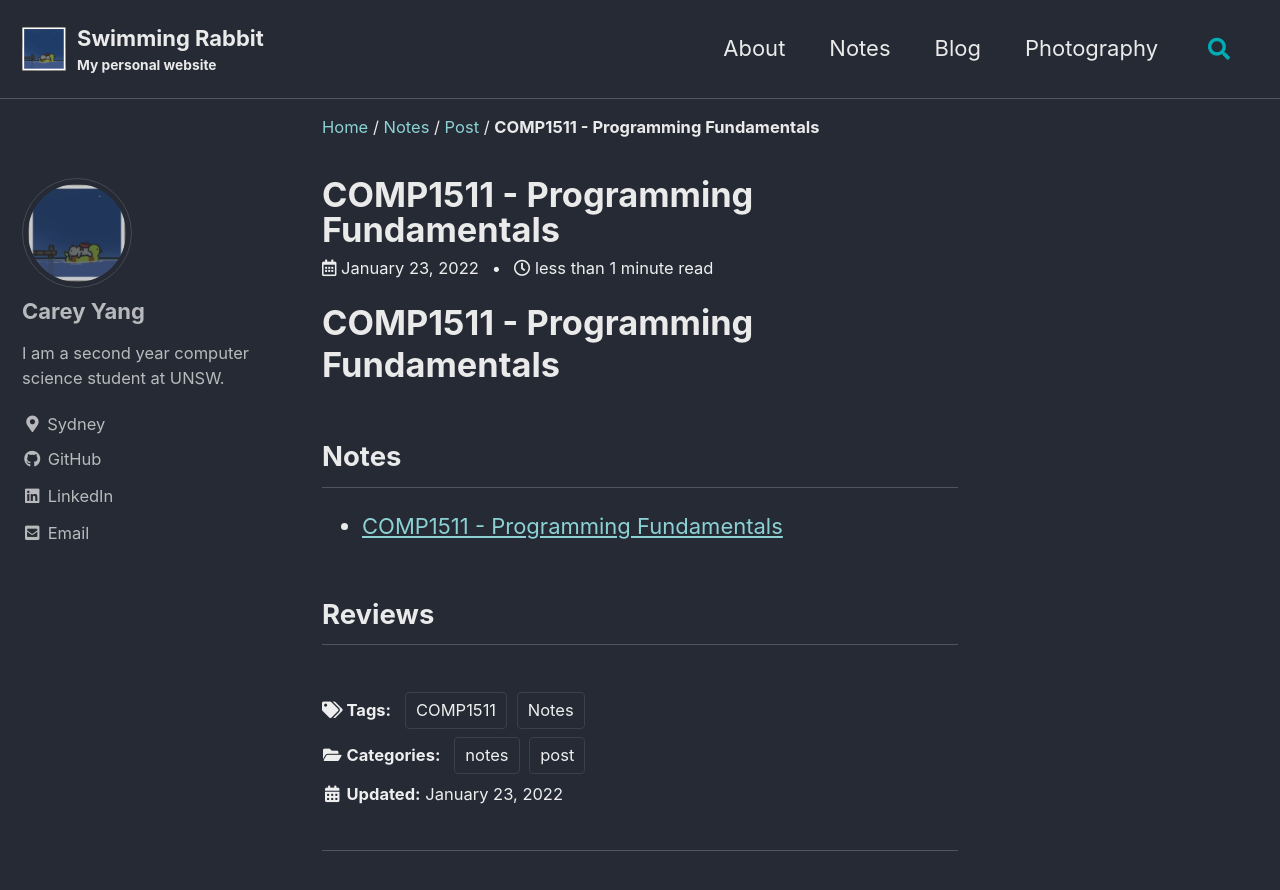
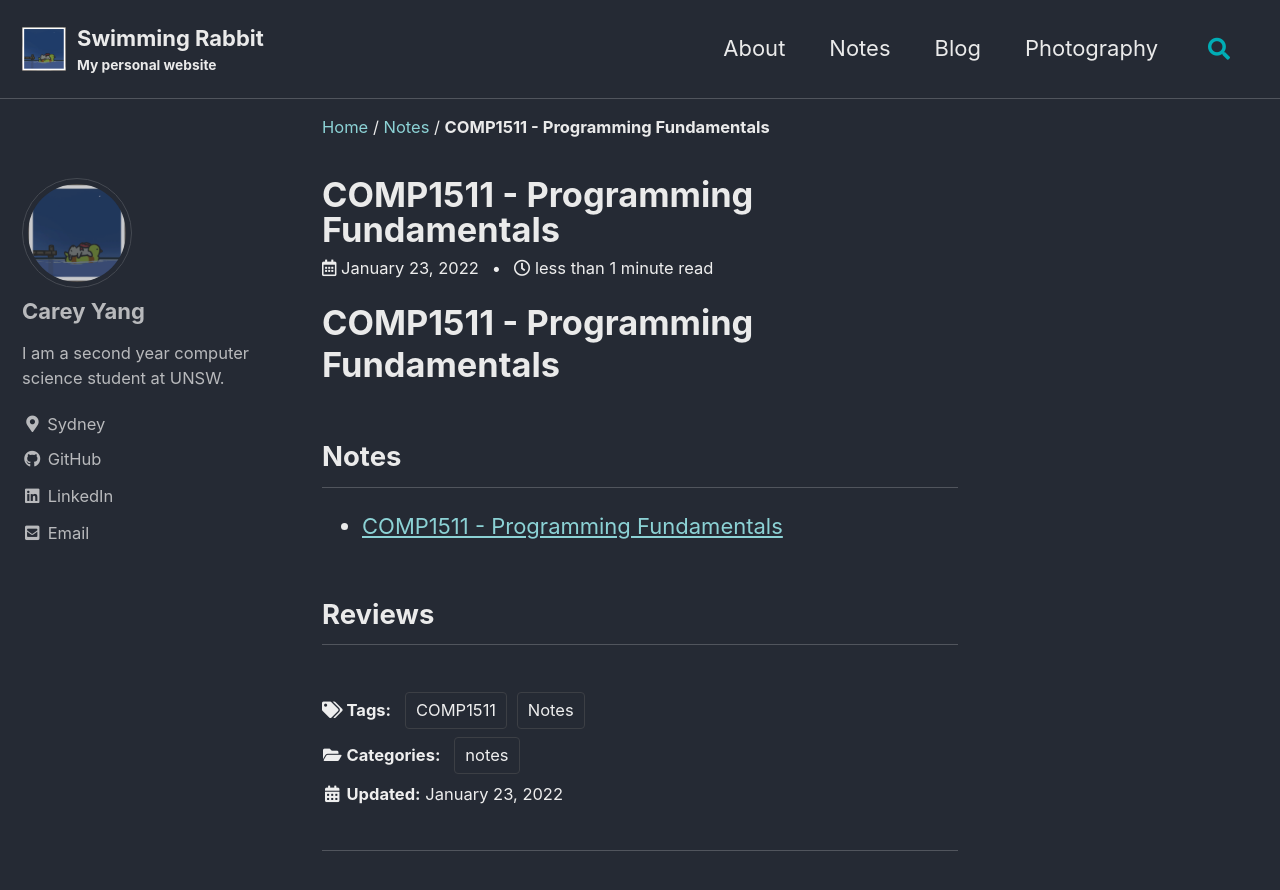
Before and after one commit to Justcarey13/Justcarey13.github.io, a Jekyll site: the page built from notes/_posts/2022-01-23-COMP1511.md, in a window 1280 px wide and 900 px high. Shown: the top 890 px of the window. Built offline with Jekyll 4.4.1, drawn with Linux system fonts in a browser that asks for light colours; cached includes are drawn as plain includes; nearby versions of some CDN libraries; comment, search, counter and statistics services are not loaded.

Commit message:
edit notes

```diff
--- a/notes/_posts/2022-01-23-COMP1511.md
+++ b/notes/_posts/2022-01-23-COMP1511.md
@@ -1,8 +1,6 @@
 ---
 title: "COMP1511 - Programming Fundamentals"
 show-read-time: yes
-category: post
-hidden: true
 tags:
   - Notes
   - COMP1511
```
